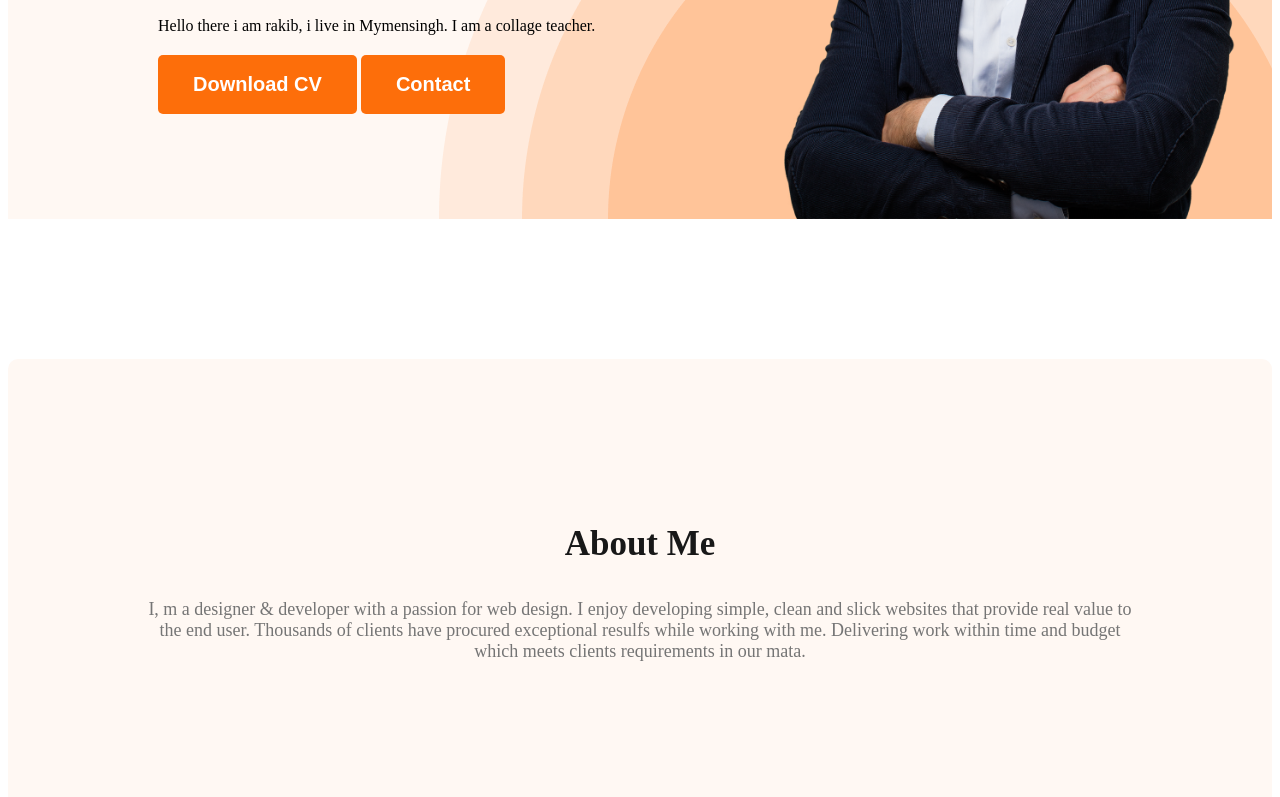
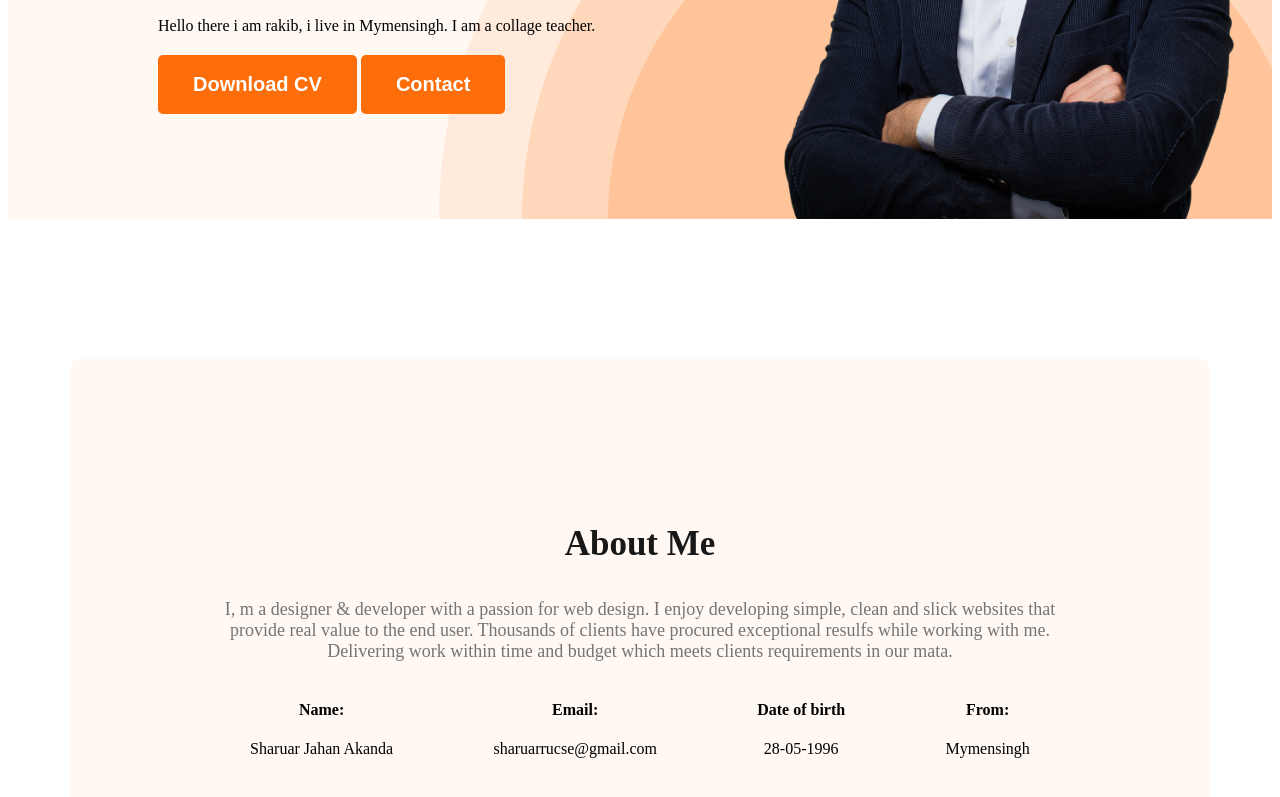
Before and after one commit to sharuar/Portfolio-resources, a plain HTML site: page index.html in a window 1280 px wide. Shown: the part 489-1286 px from the top of the page. Drawn offline with Linux system fonts and the light colour scheme.

Commit message:
add about info

```diff
--- a/index.html
+++ b/index.html
@@ -40,6 +40,24 @@
                 exceptional resulfs while working with me. Delivering work within time and budget which meets
                 clients requirements in our mata.
             </p>
+            <div class="about-info-container">
+                <div class="about-info">
+                    <h4 class="info-title">Name:</h4>
+                    <p class="info-description">Sharuar Jahan Akanda</p>
+                </div>
+                <div class="about-info">
+                    <h4 class="info-title">Email:</h4>
+                    <p class="info-description">sharuarrucse@gmail.com</p>
+                </div>
+                <div class="about-info">
+                    <h4 class="info-title">Date of birth</h4>
+                    <p class="info-description">28-05-1996</p>
+                </div>
+                <div class="about-info">
+                    <h4 class="info-title">From:</h4>
+                    <p class="info-description">Mymensingh</p>
+                </div>
+            </div>
 
         </section>
     </main>
--- a/style/portfolio.css
+++ b/style/portfolio.css
@@ -102,7 +102,10 @@ nav a{
 }
 
 /* Main section */
-
+main{
+  max-width: 1140px;
+  margin: 0 auto;
+}
 
 /* About section */
 .about{
@@ -111,3 +114,11 @@ nav a{
     background: #fff8f3;
     margin: 140px 0;
 }
+
+.about-info-container{
+  display: flex;
+  justify-content: space-around;
+}
+.about-info{
+  text-align: center;
+}
```
